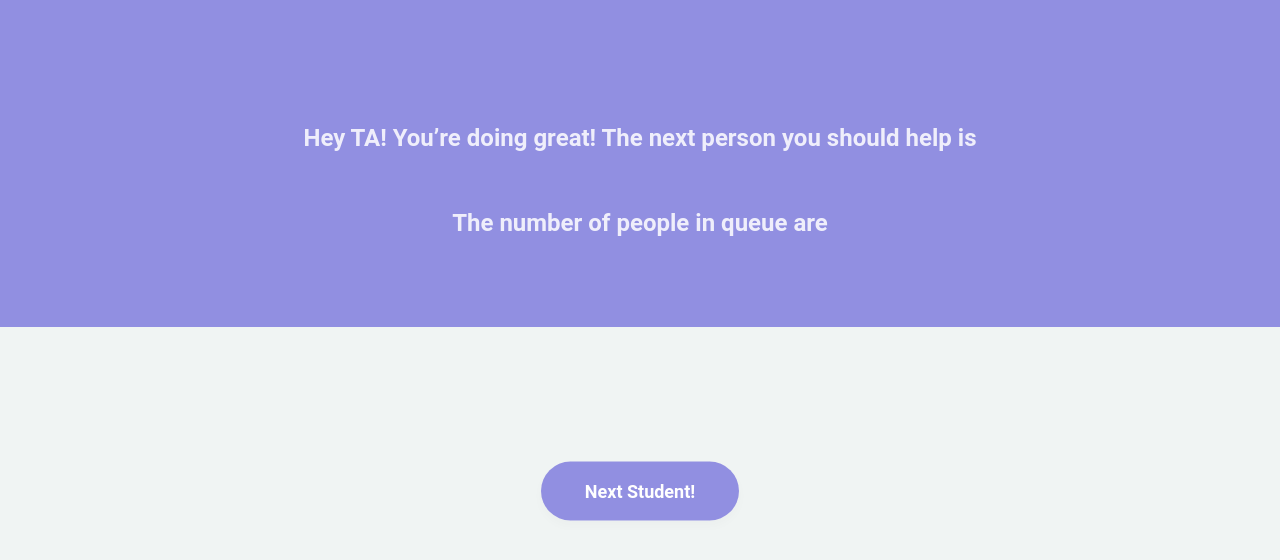
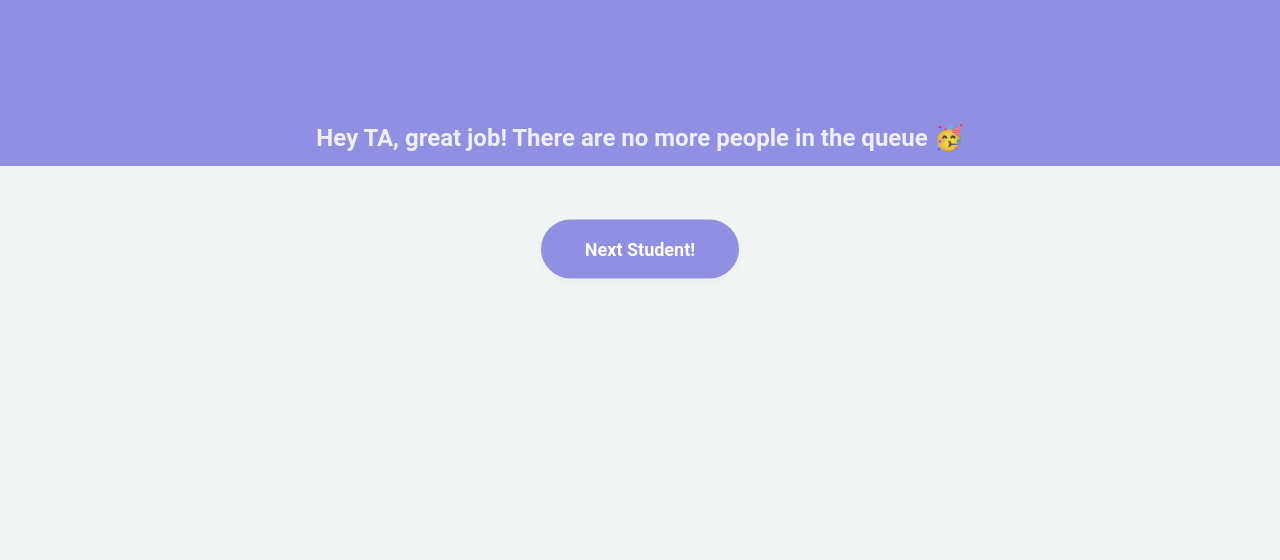
Before and after one commit to pfateev/qdub, a React (Create React App) app in the folder client/: page /ta-view in a window 1280 px wide. Shown: the top 560 px of the page. Built offline with nearby package versions, Linux system fonts and the light colour scheme.

Commit message:
fixed TA view for when queue is empty

```diff
--- a/client/src/components/TAView.css
+++ b/client/src/components/TAView.css
@@ -12,19 +12,15 @@
   line-height: 21px;
 }
 
-.header {
+.TAheader {
   grid-row: 1/2;
   display: grid;
-  grid-template-rows: repeat(3, 1fr);
+  grid-template-rows: repeat(2, 0.8fr);
   gap: 4%;
   text-align: center;
   background-color: #918fe1;
-  /* flex-basis: 37%; */
-  /* justify-content: center; */
-  /* margin-bottom: 23px; */
-  /* margin-right: 300px; */
   padding-top: 10%;
-  padding-bottom: 5%;
+  padding-bottom: 0;
 
 }
 
@@ -51,6 +47,13 @@
 .peopleDesc {
   margin-bottom: 1em;
   z-index: 1;
+  display: block;
+}
+
+.studentName {
+  display: block;
+  margin-bottom: 1em;
+  margin-top: 1em;
 }
 
 .peopleNum {
--- a/client/src/components/TAView.jsx
+++ b/client/src/components/TAView.jsx
@@ -12,10 +12,6 @@ import "./Button.css";
  */
 
 export const TAView = (props) => {
-
-  // const [firstName, setFirstName] = React.useState('');
-  // const [numInQueue, setNumInQueue] = React.useState('');
-  // console.log(props);
 
   async function finished() {
     const response = await fetch('http://localhost:3001/queue', {
@@ -40,10 +36,10 @@ export const TAView = (props) => {
 
   return (
     <div className="view">
-      <div className="header">
-          <span className="heyTA">
+      <div className="TAheader">
+        {props.numberOfPeople > 0 ?
+          <span className="yesPeople">
             Hey TA! You’re doing great! The next person you should help is
-          </span>
             <span className="studentName">
               {props.nextStudent}
             </span>
@@ -53,14 +49,18 @@ export const TAView = (props) => {
             <span className="peopleNum">
               {props.numberOfPeople}
             </span>
+          </span>
+        :
+          <span className="noPeople">
+            Hey TA, great job! There are no more people in the queue 🥳
+          </span>
+        }
       </div>
 
       <div className="center">
-        {/* <img className="shape" src={shape} /> */}
-        {/* the question that the current student has  */}
-        {/* <Input className="input-instance-1" {...propsData.input} /> */}
-        <button className="button" type="finished"
-          onClick={finished} >Next Student!</button>
+        <button className="button" type="finished" onClick={finished}>
+          Next Student!
+        </button>
       </div>
     </div>
   );
```
Lines whose indentation alone changed are shown as unchanged.
